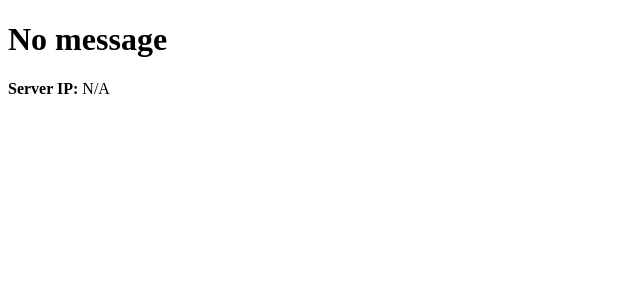
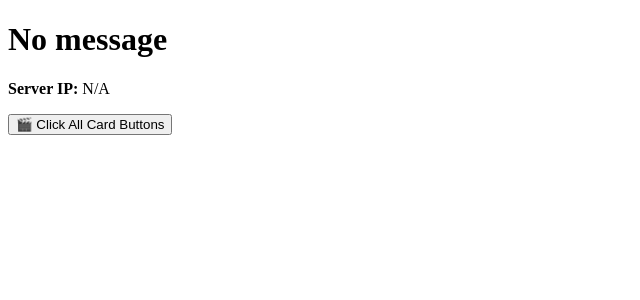
Before and after one commit to Surendra030/show_template, a Flask app: page / in a window 1280 px wide. Shown: the top 300 px of the page, without its empty margins (0-640 px from the left). Run offline with Flask 3, Linux system fonts and the light colour scheme; data that the repository does not hold is empty.

Commit message:
Update index.html

```diff
--- a/templates/index.html
+++ b/templates/index.html
@@ -52,6 +52,7 @@
 <body>
     <h1>{{ message }}</h1>
     <p><strong>Server IP:</strong> {{ ip }}</p>
+    <button onclick="clickAllCardButtons()">🎬 Click All Card Buttons</button>
 
     <div id="statusBox" class="status-box"></div>
     <div id="resultBox"></div>
@@ -69,11 +70,14 @@
         let start = 0;
         const limit = 100;
         let loadingMore = false;
+        function clickAllCardButtons() {
+            const buttons = document.querySelectorAll('.card-title button');
+            buttons.forEach(btn => btn.click());
+        }
 
         function renderItems() {
             const end = Math.min(start + limit, allData.length);
-            for (let i = start; i < end; i++)
-            {
+            for (let i = start; i < end; i++) {
                 const item = allData[i];
                 let titleSlug = item.href.split('/').filter(Boolean).pop(); // removes empty strings
 
```
